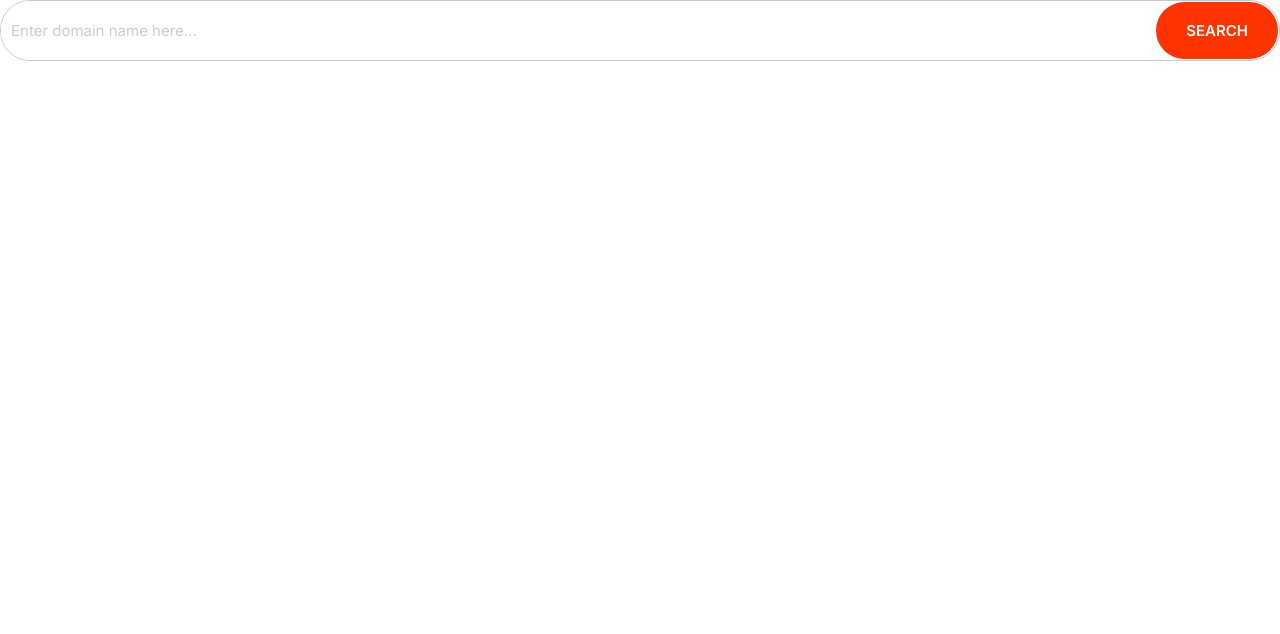
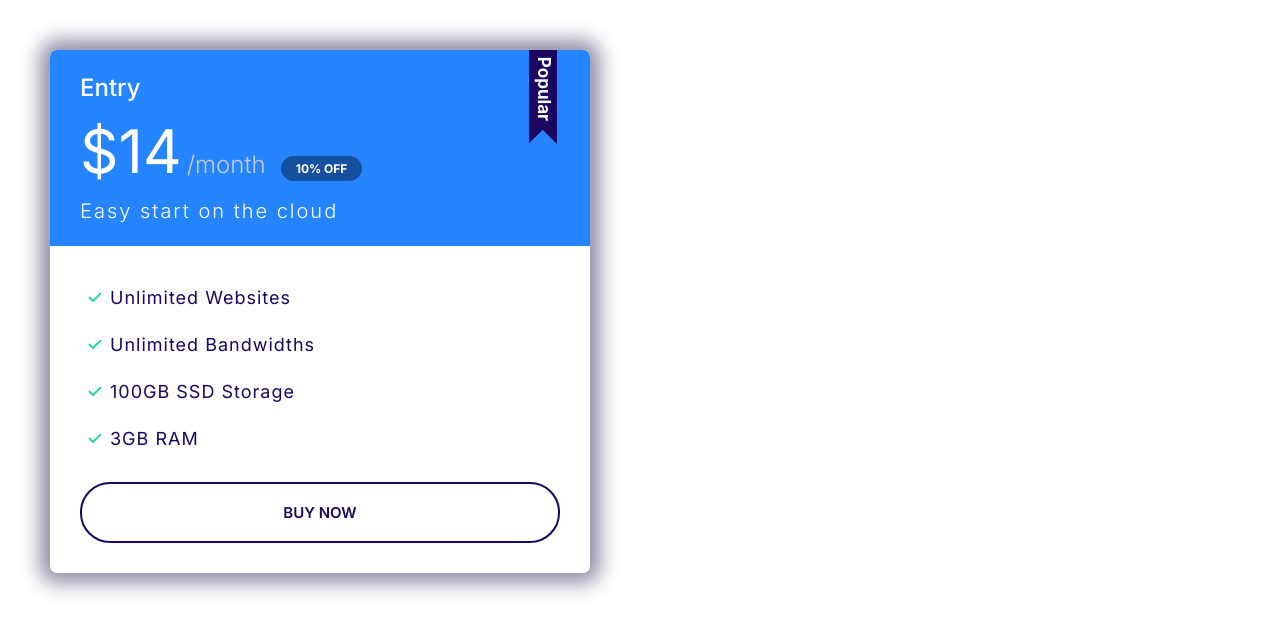
Before and after one commit to Akash12x/moshify-re, a plain HTML site: page index.html in a window 1280 px wide. Drawn offline with Linux system fonts and the light colour scheme.

Commit message:
Defined card and created plan cards

```diff
--- a/css/styles.css
+++ b/css/styles.css
@@ -119,6 +119,7 @@ a {
 
 .badge--small {
   font-size: 1.6rem;
+  padding: 0.5rem 1.5rem;
 }
 
 @media screen and (min-width: 1024px) {
@@ -278,3 +279,84 @@ a {
     font-size: 1.5rem;
   }
 }
+
+/* Cards */
+.card {
+  border-radius: 7px;
+  box-shadow: 0 0 20px 10px;
+  overflow: hidden;
+}
+
+.card__header,
+.card__body {
+  padding: 2rem 3rem;
+}
+
+.card--primary .card__header {
+  color: #fff;
+  background-color: var(--color-primary);
+}
+
+.card--secondary .card__header {
+  color: #fff;
+  background-color: var(--color-secondary);
+}
+
+.plan__name {
+  color: #fff;
+  margin: 0;
+  font-weight: 500;
+  font-size: 2.4rem;
+}
+
+.plan__price {
+  font-size: 6rem;
+}
+
+.plan__billing {
+  color: #ccc;
+  padding-right: 1rem;
+  font-size: 2.4rem;
+  font-weight: 300;
+}
+
+.plan__text {
+  font-size: 2rem;
+  font-weight: 300;
+  letter-spacing: 2px;
+  display: block;
+}
+
+.plan__badge {
+  background-color: #14509d;
+}
+
+.plan .list__item {
+  letter-spacing: 1px;
+  margin-bottom: 2rem;
+}
+
+.plan--popular .card__header {
+  position: relative;
+}
+.plan--popular .card__header::before {
+  content: url(../images/popular.svg);
+  width: 40px;
+  display: block;
+  position: absolute;
+  top: -6px;
+  right: 5%;
+}
+
+@media screen and(min-width:1024px) {
+  .plan__name {
+    font-size: 1.4rem;
+  }
+  .plan__price {
+    font-size: 5rem;
+  }
+  .plan__billing {
+    font-size: 1.6rem;
+  }
+  .plan__text: 1.7rem;
+}
--- a/index.html
+++ b/index.html
@@ -14,13 +14,29 @@
     <title>Document</title>
   </head>
   <body>
-    <div class="input-group">
-      <input
-        class="input"
-        type="text"
-        placeholder="Enter domain name here..."
-      />
-      <button class="btn btn--accented">Search</button>
+    <div style="width: 50%; padding: 5rem 5rem">
+      <div class="plan plan--popular">
+        <div class="card card--primary">
+          <header class="card__header">
+            <h3 class="plan__name">Entry</h3>
+            <span class="plan__price">$14</span>
+            <span class="plan__billing">/month</span>
+            <span class="badge badge--primary badge--small plan__badge"
+              >10% OFF</span
+            >
+            <span class="plan__text">Easy start on the cloud</span>
+          </header>
+          <div class="card__body">
+            <ul class="list list--tick">
+              <li class="list__item">Unlimited Websites</li>
+              <li class="list__item">Unlimited Bandwidths</li>
+              <li class="list__item">100GB SSD Storage</li>
+              <li class="list__item">3GB RAM</li>
+            </ul>
+            <button class="btn btn--plain btn--block">Buy Now</button>
+          </div>
+        </div>
+      </div>
     </div>
   </body>
 </html>
```
Also changed, not shown: components/plan cards.html (added, +24 -0 lines), images/popular.svg (added).
